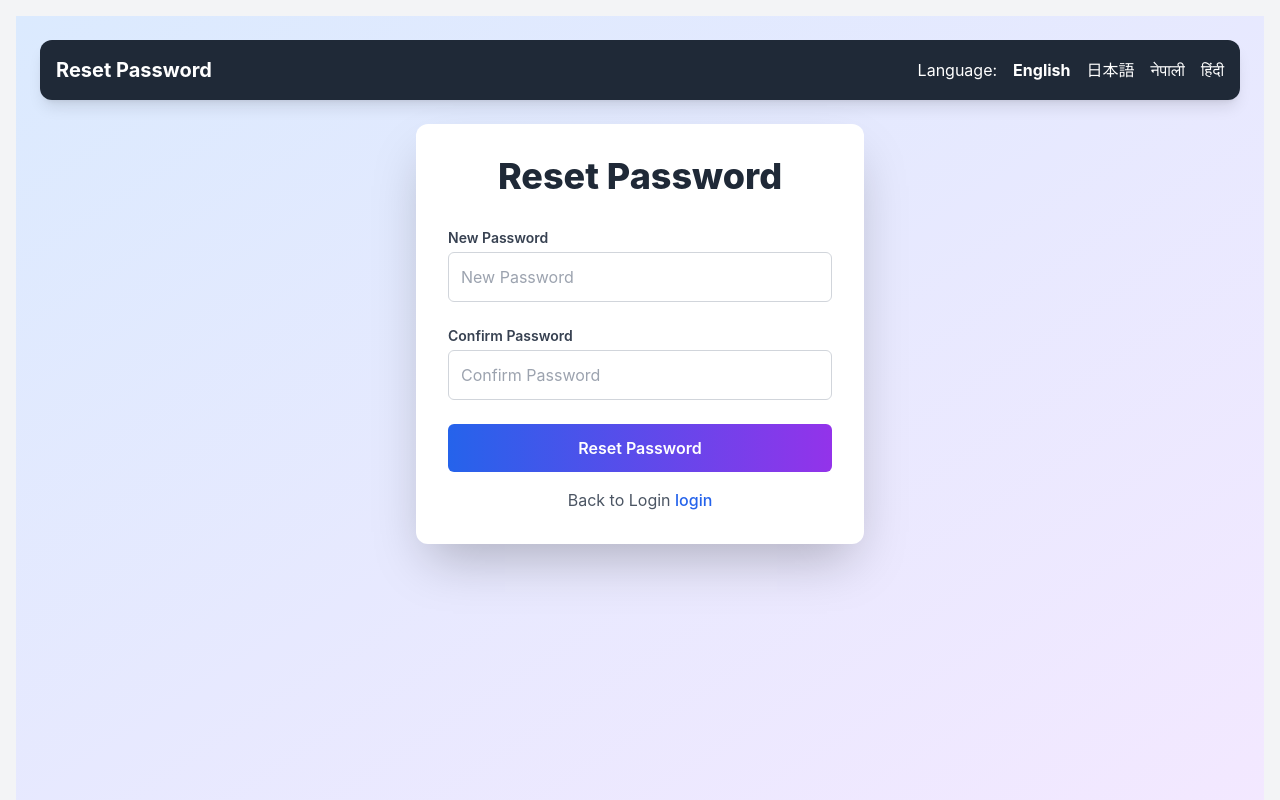
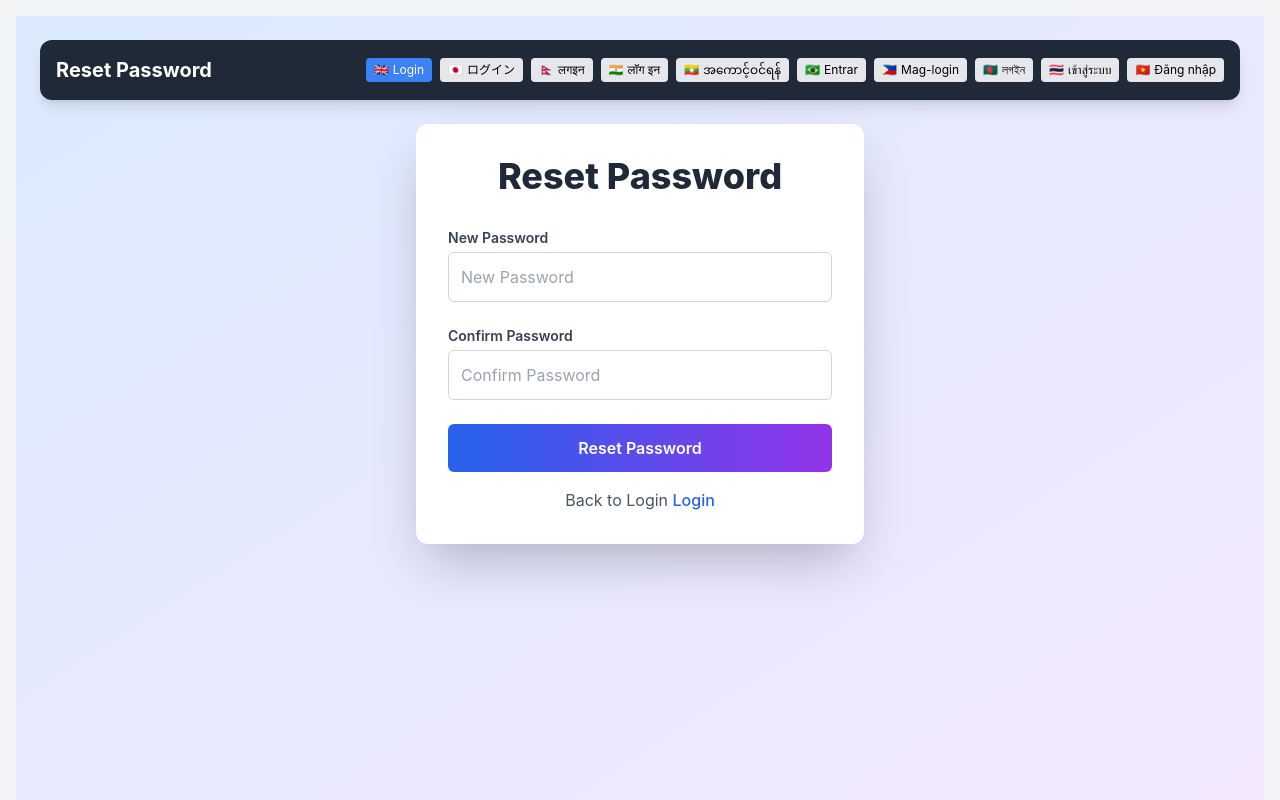
Before and after one commit to sanziv9999/staff-management-system-react-js, a React (Create React App) app: page /reset-password/1 in a window 1280 px wide. Built offline with nearby package versions, Linux system fonts and the light colour scheme.

Commit message:
feat: Add Myanmar, Portuguese, Filipino, Bengali, Thai, Vietnamese translations with flags

```diff
--- a/src/authentication/ResetPassword.js
+++ b/src/authentication/ResetPassword.js
@@ -3,7 +3,7 @@ import axios from 'axios';
 import { useParams, useNavigate } from 'react-router-dom';
 import API_BASE_URL from '../api';
 
-// Translation dictionary
+// Translation dictionary with all requested languages
 const translations = {
   en: {
     title: "Reset Password",
@@ -11,6 +11,7 @@ const translations = {
     confirmPassword: "Confirm Password",
     resetPassword: "Reset Password",
     backToLogin: "Back to Login",
+    login: "Login",
     language: "Language",
     errorPasswordsNotMatch: "Passwords do not match.",
     errorResetFailed: "Failed to reset password."
@@ -21,6 +22,7 @@ const translations = {
     confirmPassword: "パスワードの確認",
     resetPassword: "パスワードをリセット",
     backToLogin: "ログインに戻る",
+    login: "ログイン",
     language: "言語",
     errorPasswordsNotMatch: "パスワードが一致しません。",
     errorResetFailed: "パスワードのリセットに失敗しました。"
@@ -31,6 +33,7 @@ const translations = {
     confirmPassword: "पासवर्ड पुष्टि गर्नुहोस्",
     resetPassword: "पासवर्ड रिसेट गर्नुहोस्",
     backToLogin: "लगइनमा फर्कनुहोस्",
+    login: "लगइन",
     language: "भाषा",
     errorPasswordsNotMatch: "पासवर्डहरू मेल खाँदैनन्।",
     errorResetFailed: "पासवर्ड रिसेट गर्न असफल भयो।"
@@ -41,10 +44,91 @@ const translations = {
     confirmPassword: "पासवर्ड की पुष्टि करें",
     resetPassword: "पासवर्ड रीसेट करें",
     backToLogin: "लॉगिन पर वापस जाएं",
+    login: "लॉग इन",
     language: "भाषा",
     errorPasswordsNotMatch: "पासवर्ड मेल नहीं खाते।",
     errorResetFailed: "पासवर्ड रीसेट करने में विफल।"
+  },
+  my: { // Myanmar (Burmese)
+    title: "စကားဝှက်ပြန်လည်သတ်မှတ်ရန်",
+    newPassword: "စကားဝှက်အသစ်",
+    confirmPassword: "စကားဝှက်အတည်ပြုရန်",
+    resetPassword: "စကားဝှက်ပြန်လည်သတ်မှတ်ရန်",
+    backToLogin: "အကောင့်ဝင်ရန်သို့ပြန်သွားရန်",
+    login: "အကောင့်ဝင်ရန်",
+    language: "ဘာသာစကား",
+    errorPasswordsNotMatch: "စကားဝှက်များမကိုက်ညီပါ။",
+    errorResetFailed: "စကားဝှက်ပြန်လည်သတ်မှတ်ရန်မအောင်မြင်ပါ။"
+  },
+  pt: { // Portuguese (Brazil/Portugal)
+    title: "Redefinir Senha",
+    newPassword: "Nova Senha",
+    confirmPassword: "Confirmar Senha",
+    resetPassword: "Redefinir Senha",
+    backToLogin: "Voltar para Login",
+    login: "Entrar",
+    language: "Idioma",
+    errorPasswordsNotMatch: "As senhas não coincidem.",
+    errorResetFailed: "Falha ao redefinir a senha."
+  },
+  fil: { // Filipino (Philippines)
+    title: "I-reset ang Password",
+    newPassword: "Bagong Password",
+    confirmPassword: "Kumpirmahin ang Password",
+    resetPassword: "I-reset ang Password",
+    backToLogin: "Bumalik sa Pag-login",
+    login: "Mag-login",
+    language: "Wika",
+    errorPasswordsNotMatch: "Hindi magkatugma ang mga password.",
+    errorResetFailed: "Nabigong i-reset ang password."
+  },
+  bn: { // Bengali (Bangladesh)
+    title: "পাসওয়ার্ড রিসেট করুন",
+    newPassword: "নতুন পাসওয়ার্ড",
+    confirmPassword: "পাসওয়ার্ড নিশ্চিত করুন",
+    resetPassword: "পাসওয়ার্ড রিসেট করুন",
+    backToLogin: "লগইনে ফিরে যান",
+    login: "লগইন",
+    language: "ভাষা",
+    errorPasswordsNotMatch: "পাসওয়ার্ড মেলে না।",
+    errorResetFailed: "পাসওয়ার্ড রিসেট করতে ব্যর্থ হয়েছে।"
+  },
+  th: { // Thai (Thailand)
+    title: "รีเซ็ตรหัสผ่าน",
+    newPassword: "รหัสผ่านใหม่",
+    confirmPassword: "ยืนยันรหัสผ่าน",
+    resetPassword: "รีเซ็ตรหัสผ่าน",
+    backToLogin: "กลับไปที่เข้าสู่ระบบ",
+    login: "เข้าสู่ระบบ",
+    language: "ภาษา",
+    errorPasswordsNotMatch: "รหัสผ่านไม่ตรงกัน",
+    errorResetFailed: "รีเซ็ตรหัสผ่านไม่สำเร็จ"
+  },
+  vi: { // Vietnamese (Vietnam)
+    title: "Đặt lại mật khẩu",
+    newPassword: "Mật khẩu mới",
+    confirmPassword: "Xác nhận mật khẩu",
+    resetPassword: "Đặt lại mật khẩu",
+    backToLogin: "Quay lại đăng nhập",
+    login: "Đăng nhập",
+    language: "Ngôn ngữ",
+    errorPasswordsNotMatch: "Mật khẩu không khớp.",
+    errorResetFailed: "Đặt lại mật khẩu thất bại."
   }
+};
+
+// Flag emojis for each language
+const languageFlags = {
+  en: '🇬🇧',
+  ja: '🇯🇵',
+  ne: '🇳🇵',
+  hi: '🇮🇳',
+  my: '🇲🇲',
+  pt: '🇧🇷',
+  fil: '🇵🇭',
+  bn: '🇧🇩',
+  th: '🇹🇭',
+  vi: '🇻🇳'
 };
 
 function ResetPassword() {
@@ -52,7 +136,7 @@ function ResetPassword() {
   const [formData, setFormData] = useState({ new_password: '', confirm_password: '' });
   const [message, setMessage] = useState('');
   const [error, setError] = useState('');
-  const { token } = useParams(); // Get token from URL
+  const { token } = useParams();
   const navigate = useNavigate();
 
   // Load language preference from localStorage
@@ -102,32 +186,16 @@ function ResetPassword() {
       <nav className="bg-gray-800 p-4 mb-6 rounded-xl shadow-lg">
         <div className="flex justify-between items-center">
           <h1 className="text-white text-xl font-bold">{t('title')}</h1>
-          <div className="flex space-x-4">
-            <span className="text-white">{t('language')}:</span>
-            <button
-              onClick={() => handleLanguageChange('en')}
-              className={`text-white ${language === 'en' ? 'font-bold' : ''} hover:underline`}
-            >
-              English
-            </button>
-            <button
-              onClick={() => handleLanguageChange('ja')}
-              className={`text-white ${language === 'ja' ? 'font-bold' : ''} hover:underline`}
-            >
-              日本語
-            </button>
-            <button
-              onClick={() => handleLanguageChange('ne')}
-              className={`text-white ${language === 'ne' ? 'font-bold' : ''} hover:underline`}
-            >
-              नेपाली
-            </button>
-            <button
-              onClick={() => handleLanguageChange('hi')}
-              className={`text-white ${language === 'hi' ? 'font-bold' : ''} hover:underline`}
-            >
-              हिंदी
-            </button>
+          <div className="flex flex-wrap gap-2 justify-end">
+            {Object.entries(languageFlags).map(([langCode, flag]) => (
+              <button
+                key={langCode}
+                onClick={() => handleLanguageChange(langCode)}
+                className={`px-2 py-1 text-xs rounded flex items-center ${language === langCode ? 'bg-blue-500 text-white' : 'bg-gray-200'}`}
+              >
+                <span className="mr-1">{flag}</span> {translations[langCode].login}
+              </button>
+            ))}
           </div>
         </div>
       </nav>
```
